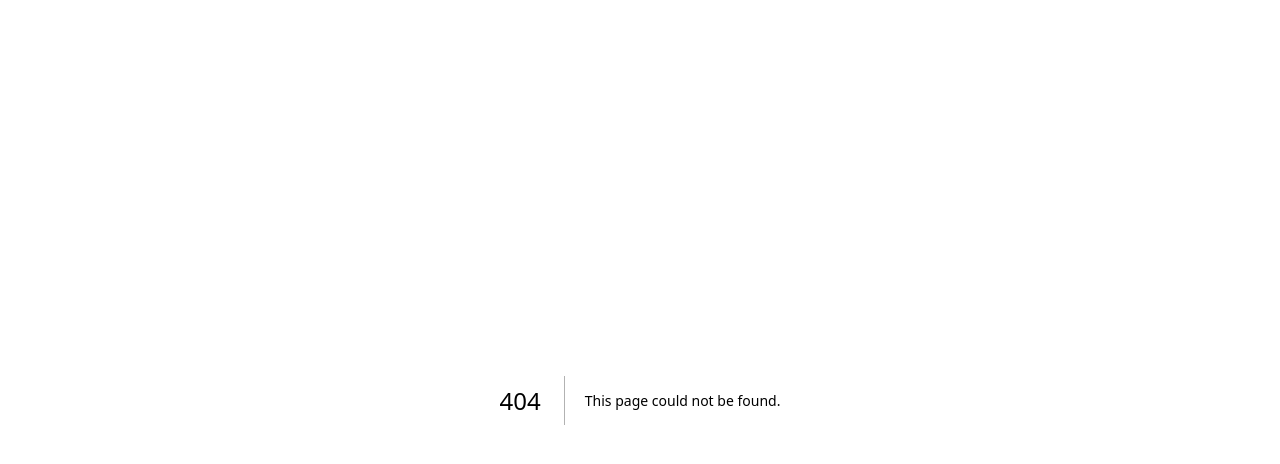
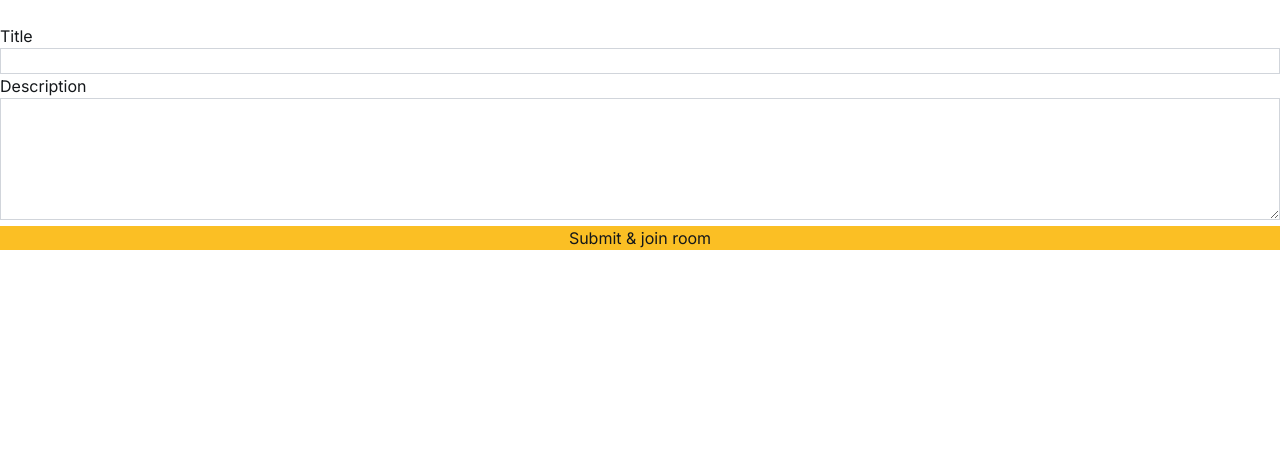
Before and after one commit to anurag5764/dev, a Next.js app in the folder web/: page /request in a window 1280 px wide. Before the commit this address had no page. Shown: the top 464 px of the page. Built offline with nearby package versions, Linux system fonts and the light colour scheme.

Commit message:
feat(w1): landing, OAuth, help request workflow

```diff
--- /dev/null
+++ b/web/app/api/request/route.ts
@@ -0,0 +1,9 @@
+import { NextResponse } from "next/server";
+import { randomUUID } from "crypto";
+export async function POST(req: Request) {
+    const { title, desc } = await req.json();
+    console.log({ title, desc });
+    // TODO W2: send to Slack
+    const meetUrl = `https://meet.jit.si/bugbuddy-${randomUUID()}`; // temp
+    return NextResponse.json({ meetUrl });
+}
--- a/web/app/components/Logo.tsx
+++ b/web/app/components/Logo.tsx
@@ -1,6 +1,6 @@
 export default function Logo({ className = "" }: { className?: string }) {
   return (
-    <span className={`font-semibold text-lg tracking-tight ${className}`}>
+    <span className={`font-bold tracking-tight ${className}`}>
       <span className="text-brand-yellow">Bug</span>
       <span className="text-ink">Buddy</span>
     </span>
--- /dev/null
+++ b/web/app/join/page.tsx
@@ -0,0 +1,21 @@
+"use client";
+import { useEffect, useState } from "react";
+import { useSearchParams } from 'next/navigation';
+export default function Join() {
+  const params = useSearchParams();
+  const url = params.get('u')!;
+  const [sec,setSec]=useState(3);
+  useEffect(()=>{
+    const t=setInterval(()=>setSec(s=>s-1),1000);
+    if(sec===0){window.location.href=url;}
+    return ()=>clearInterval(t);
+  },[sec]);
+  return (
+    <div className="min-h-screen flex items-center justify-center bg-gray-50 px-lg py-xl">
+      <div className="w-full max-w-md bg-white rounded-2xl shadow-lg p-xl md:p-xl flex flex-col items-center">
+        <p className="text-2xl md:text-3xl font-bold text-ink mb-lg text-center">Creating your room… <span className="text-brand-yellow text-4xl md:text-5xl font-extrabold align-middle">{sec}</span></p>
+        <a href={url} className="mt-md inline-block bg-sky-500 text-white font-bold rounded-2xl px-lg py-md shadow-lg hover:bg-sky-600 hover:shadow-xl transition-all duration-200 text-xl">Click if not redirected</a>
+      </div>
+    </div>
+  );
+}
--- a/web/app/layout.tsx
+++ b/web/app/layout.tsx
@@ -10,14 +10,23 @@ export default function RootLayout({
     <html lang="en" suppressHydrationWarning>
       <head>
         <link
-          href="https://fonts.googleapis.com/css2?family=Inter:wght@400;500;600;700&family=JetBrains+Mono:wght@400;500&display=swap"
+          href="https://fonts.googleapis.com/css2?family=Inter:wght@300;400;500;600;700;800&family=JetBrains+Mono:wght@400;500&display=swap"
           rel="stylesheet"
         />
         <link rel="icon" href="/favicon.svg" />
         <title>BugBuddy</title>
       </head>
-      <body className="font-sans">
-        <SessionProvider>{children}</SessionProvider>
+      <body className="font-sans antialiased bg-gradient-to-br from-slate-50 via-blue-50 to-indigo-50 min-h-screen">
+        <SessionProvider>
+          <div className="min-h-screen relative">
+            {/* Background decoration */}
+            <div className="absolute inset-0 overflow-hidden pointer-events-none">
+              <div className="absolute -top-40 -right-40 w-80 h-80 bg-gradient-to-br from-blue-100 to-indigo-200 rounded-full opacity-20 blur-3xl"></div>
+              <div className="absolute -bottom-40 -left-40 w-80 h-80 bg-gradient-to-tr from-yellow-100 to-orange-200 rounded-full opacity-20 blur-3xl"></div>
+            </div>
+            {children}
+          </div>
+        </SessionProvider>
       </body>
     </html>
   );
--- a/web/app/page.tsx
+++ b/web/app/page.tsx
@@ -1,24 +1,26 @@
 "use client";
 import { useSession } from "next-auth/react";
 import Link from "next/link";
+import Logo from "./components/Logo";
+
 export default function Home() {
-  const { data: session } = useSession();
   return (
-    <main className="flex flex-col items-center justify-center min-h-screen bg-gray-50 px-lg">
-      <h1 className="text-4xl font-bold text-ink mb-sm">BugBuddy</h1>
-      {session?.user ? (
-        <p>Signed in as {session.user?.name ?? "User"}</p>
-      ) : (
-        <Link
-          href="/api/auth/signin"
-          className="mt-sm bg-sky-500 text-white font-medium rounded-md px-md py-sm shadow hover:-translate-y-px transition-transform"
+    <main className="flex flex-col items-center justify-center min-h-screen bg-gray-50 px-lg py-xl">
+      <div className="w-full max-w-2xl bg-white rounded-2xl shadow-lg p-xl md:p-xl flex flex-col items-center">
+        <Logo className="mb-xl text-4xl" />
+        <h1 className="text-5xl md:text-6xl font-extrabold text-ink mb-lg text-center tracking-tight leading-tight">
+          Get unstuck in minutes
+        </h1>
+        <p className="text-gray-700 text-xl md:text-2xl mb-xl text-center max-w-2xl mx-auto leading-relaxed px-4 md:px-6">
+  BugBuddy drops a peer coder into a Zoom call to fix your bug—free, friendly, fast.
+</p>
+        <a
+          href="/request"
+          className="inline-block bg-brand-yellow text-ink font-bold rounded-2xl px-lg py-md shadow-lg hover:bg-yellow-400 hover:shadow-xl transition-all duration-200 text-xl"
         >
-          Sign in with GitHub
-        </Link>
-      )}
-      <button className="bg-brand-yellow text-ink font-medium rounded-md px-md py-sm shadow hover:-translate-y-px transition-transform">
-        Get Started
-      </button>
+          Get help now
+        </a>
+      </div>
     </main>
   );
 }
--- /dev/null
+++ b/web/app/request/page.tsx
@@ -0,0 +1,38 @@
+"use client";
+import { useState } from "react";
+export default function Request() {
+  const [title,setTitle]=useState('');
+  const [desc,setDesc]=useState('');
+  const handleSubmit= async(e:any)=>{
+    e.preventDefault();
+    const r = await fetch("/api/request",{method:"POST",
+      headers:{"Content-Type":"application/json"},
+      body:JSON.stringify({title,desc})});
+    const {meetUrl}= await r.json();
+    window.location.href=`/join?u=${encodeURIComponent(meetUrl)}`;
+  };
+  return (
+    <form onSubmit={handleSubmit} className="max-w-2xl mx-auto mt-lg p-4 md:p-6 bg-white rounded-lg shadow-md">
+  <label className="block text-ink font-medium mb-2">Title</label>
+  <input
+    required
+    value={title}
+    onChange={(e) => setTitle(e.target.value)}
+    className="w-full border border-gray-300 rounded-md p-3 mb-4 focus:outline-none focus:ring-2 focus:ring-sky-500"
+  />
+  <label className="block text-ink font-medium mb-2">Description</label>
+  <textarea
+    required
+    rows={5}
+    value={desc}
+    onChange={(e) => setDesc(e.target.value)}
+    className="w-full border border-gray-300 rounded-md p-3 mb-6 focus:outline-none focus:ring-2 focus:ring-sky-500"
+  />
+  <button
+    type="submit"
+    className="w-full bg-brand-yellow text-ink font-medium rounded-md px-6 py-3 shadow hover:bg-yellow-400 transition-colors"
+  >
+    Submit & join room
+  </button>
+</form>);
+}
--- a/web/tailwind.config.ts
+++ b/web/tailwind.config.ts
@@ -26,6 +26,15 @@ export default {
         sans: 'theme(fontFamily.sans)',
         mono: 'theme(fontFamily.mono)',
       },
+      screens: {
+        'xs': '475px',
+        '3xl': '1600px',
+        '4xl': '1920px',
+      },
+      maxWidth: {
+        '8xl': '88rem',
+        '9xl': '96rem',
+      },
     },
   },
   plugins: [],
```
Also changed, not shown: web/app/api/auth/[...nextauth]/route.ts (indentation only). Lines whose indentation alone changed are shown as unchanged.
